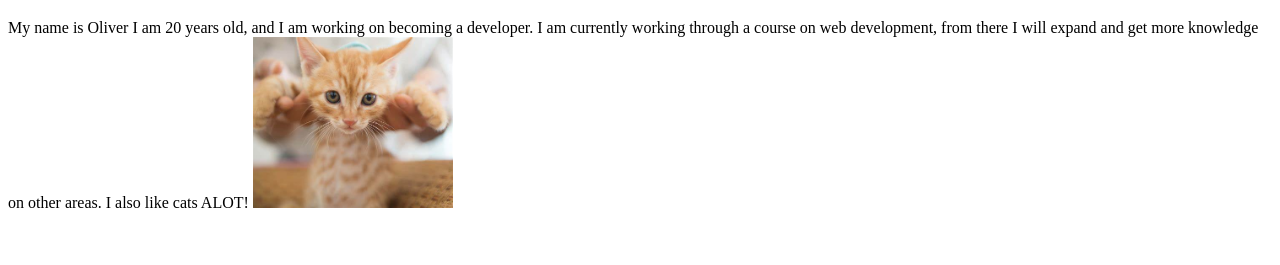
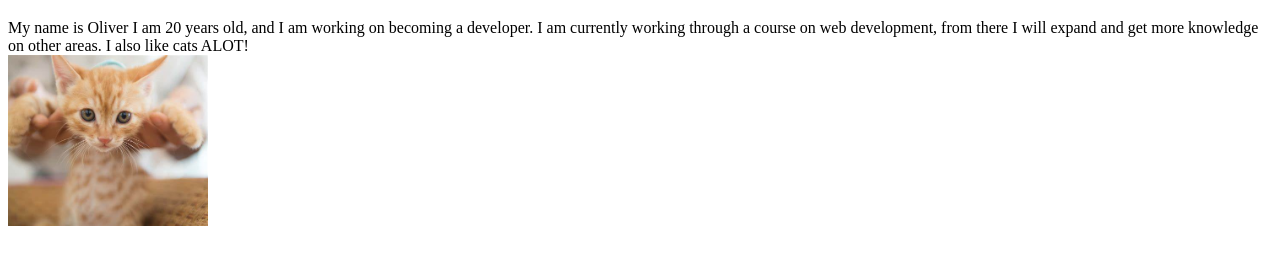
Before and after one commit to Tw1xie/Tw1xie.github.io, a plain HTML site: page public/about.html in a window 1280 px wide. Shown: the part 61-326 px from the top of the page. Drawn offline with Linux system fonts and the light colour scheme.

Commit message:
Update about.html

```diff
--- a/public/about.html
+++ b/public/about.html
@@ -7,7 +7,9 @@
 <body>
 <h1>About Me</h1>
 <p>My name is Oliver I am 20 years old, and I am working on becoming a developer. I am currently working through a
-course on web development, from there I will expand and get more knowledge on other areas. I also like cats ALOT! <img src="../assets/images/cat.png" width="200" />
+course on web development, from there I will expand and get more knowledge on other areas. I also like cats ALOT!
+<br />
+<img src="../assets/images/cat.png" width="200" />
 </p>
 </body>
 </html>
```
